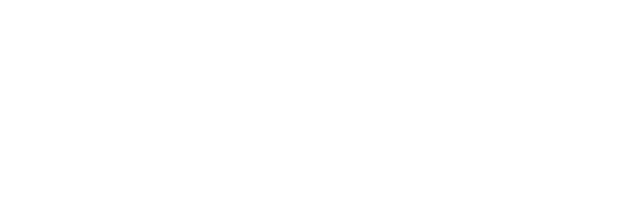
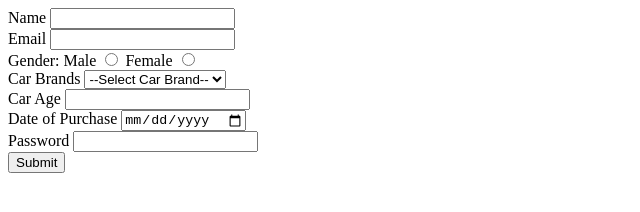
Before and after one commit to acciojob/car-insurance-form-Soulad82, a website: page main.html in a window 1280 px wide. Shown: the whole page, without its empty margins (0-640 px from the left). Drawn offline with Linux system fonts and the light colour scheme.

Commit message:
created a submission

```diff
--- a/main.html
+++ b/main.html
@@ -7,7 +7,38 @@
 </head>
 
 <body>
-	<!-- the entire body must be written by student -->
+	<form action="/submit-data" method="POST">
+		<label for="name">Name</label>
+		<input id="name" type="text" required>
+		<br>
+		<label for="email">Email</label>
+		<input id="email" type="email" required>
+		<br>
+		<label>Gender:</label>
+		<label for="gender_m">Male</label>
+		<input id="gender_m" type="radio" name="gender" required>
+		<label for="gender_f">Female</label>
+		<input id="gender_f" type="radio" name="gender" required>
+		<br>
+		<label for="cars">Car Brands</label>
+		<select id="cars">
+			<option value="">--Select Car Brand--</option>
+			<option value="BMW">BMW</option>
+			<option value="Audi">Audi</option>
+			<option value="Mercedez">Mercedez</option>
+		</select>
+		<br>
+		<label for="carage">Car Age</label>
+		<input id="carage" type="number" required>
+		<br>
+		<label for="drop">Date of Purchase</label>
+		<input id="drop" type="date" required>
+		<br>
+		<label for="password">Password</label>
+		<input id="password" type="password" required>
+		<br>
+		<button type="submit">Submit</button>
+	</form>
     <script type="text/javascript" src="./script.js">
 </script>
 
```
